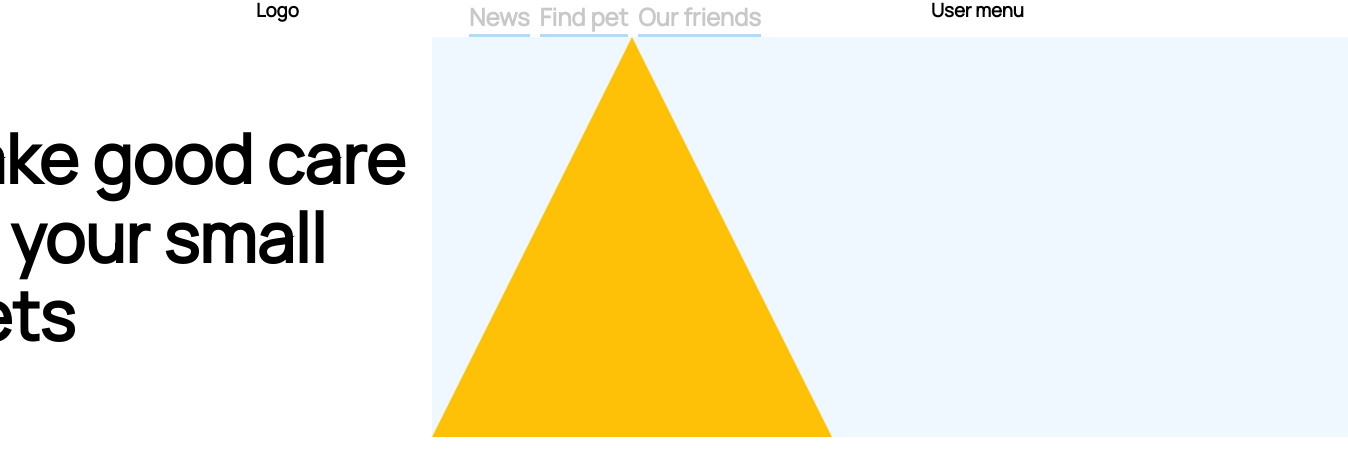
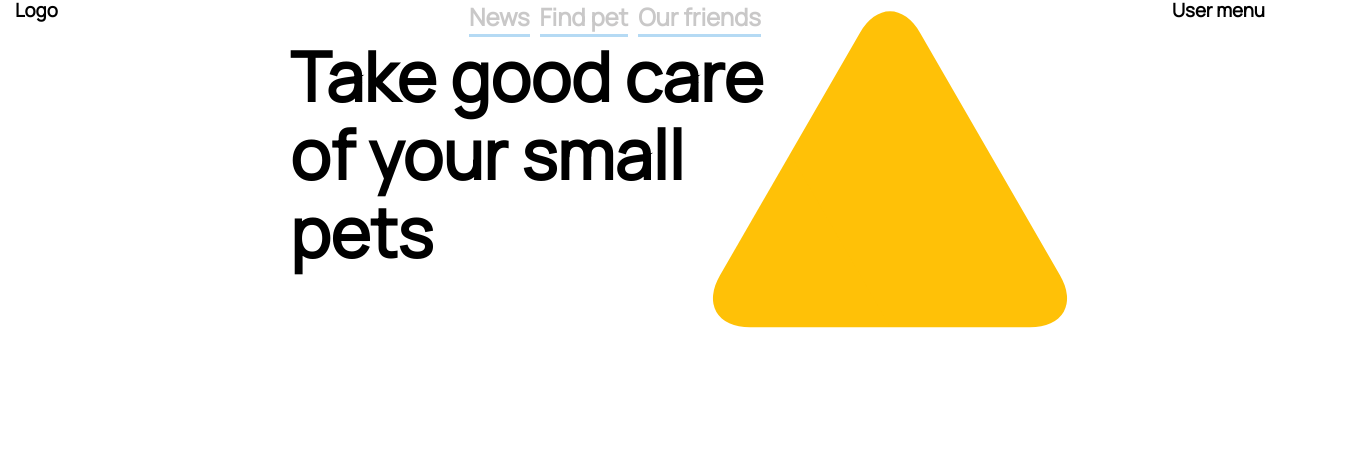
Before and after one commit to VKoshovec/gr05-yourpet-frontend, a React (Create React App) app: page / in a window 1280 px wide. Shown: the top 476 px of the page, 1348 px wide, since content can reach past the window. Built offline with nearby package versions, Linux system fonts and the light colour scheme.

Commit message:
rounded triangle css

```diff
--- a/src/pages/Main/MainPage.jsx
+++ b/src/pages/Main/MainPage.jsx
@@ -1,17 +1,18 @@
 import styles from './MainPage.module.css'
-import bigDog from '../../components/assets/images/mainPageImage/big-dog.png'
-import smallDog from '../../components/assets/images/mainPageImage/small-dog.png'
-import cat from '../../components/assets/images/mainPageImage/cat.png'
+// import bigDog from '../../components/assets/images/mainPageImage/big-dog.png'
+// import smallDog from '../../components/assets/images/mainPageImage/small-dog.png'
+// import cat from '../../components/assets/images/mainPageImage/cat.png'
 
 
 const MainPage = () => {
   return (<div className={styles.mainBox}>
   <h1 className={styles.title}>Take good care of your small pets</h1>
-  <div className={styles.container}>
-    <div className={styles.triangle1}></div>
-    <div className={styles.triangle2}></div>
-    <div className={styles.triangle3}></div>
-  </div>
+  {/* <div className={styles.container}> */}
+    <div class={styles.triangle}></div>
+    {/* <div className={styles.triangle1}></div> */}
+    {/* <div className={styles.triangle2}></div> */}
+    {/* <div className={styles.triangle3}></div> */}
+  {/* </div> */}
   </div>);
 };
 export default MainPage;
--- a/src/pages/Main/MainPage.module.css
+++ b/src/pages/Main/MainPage.module.css
@@ -16,7 +16,7 @@
     background-color: aliceblue;
   }
 
-  .triangle1::before {
+  /* .triangle1::before {
     content: "";
     position: absolute;
     top: 0;
@@ -35,9 +35,33 @@
     border-left: 200px solid transparent;
     border-right: 200px solid transparent;
     border-bottom: 400px solid #FFC107;
+  } */
+  .triangle {
+    position: relative;
+    width: 200px;
+    height: 200px;
+    background: #FFC107;
+    border-top-right-radius: 30%;
+    transform: rotate(-60deg) skewX(-30deg) scale(1, .866) ;
   }
 
+  .triangle::before,
+  .triangle::after {
+  content: "";
+  position: absolute;
+  width: inherit;
+  height: inherit;
+  background: inherit;
+  border-top-right-radius: inherit;
+  }
 
+  .triangle::before {
+  transform: rotate(-135deg) skewX(-45deg) scale(1.414, .707) translateY(-50%);
+  }
+
+  .triangle::after {
+  transform: rotate(135deg) skewY(-45deg) scale(.707, 1.414) translateX(50%);
+  }
 /*
   .triangle1 {
     width: 100%;
--- a/src/presets/theme.js
+++ b/src/presets/theme.js
@@ -1,5 +1,5 @@
 const theme = {
-  breakpoint: { mob: '350px', tab: '798px', desk: '1310px' },
+  breakpoint: { mob: '320px', tab: '768px', desk: '1280px' },
   space: [0, 2, 4, 8, 16, 32, 64],
   fonts: {
       regular: 'Manrope-Regular',
```
